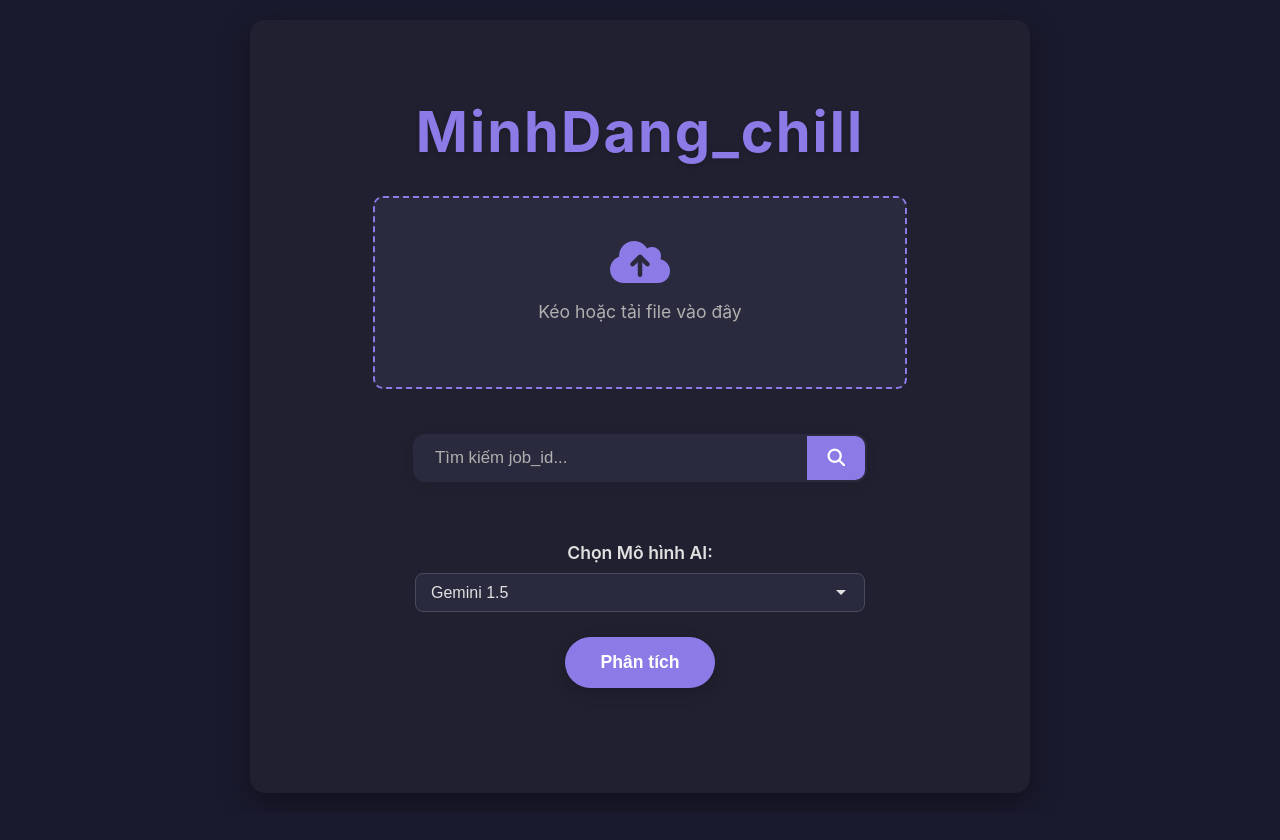
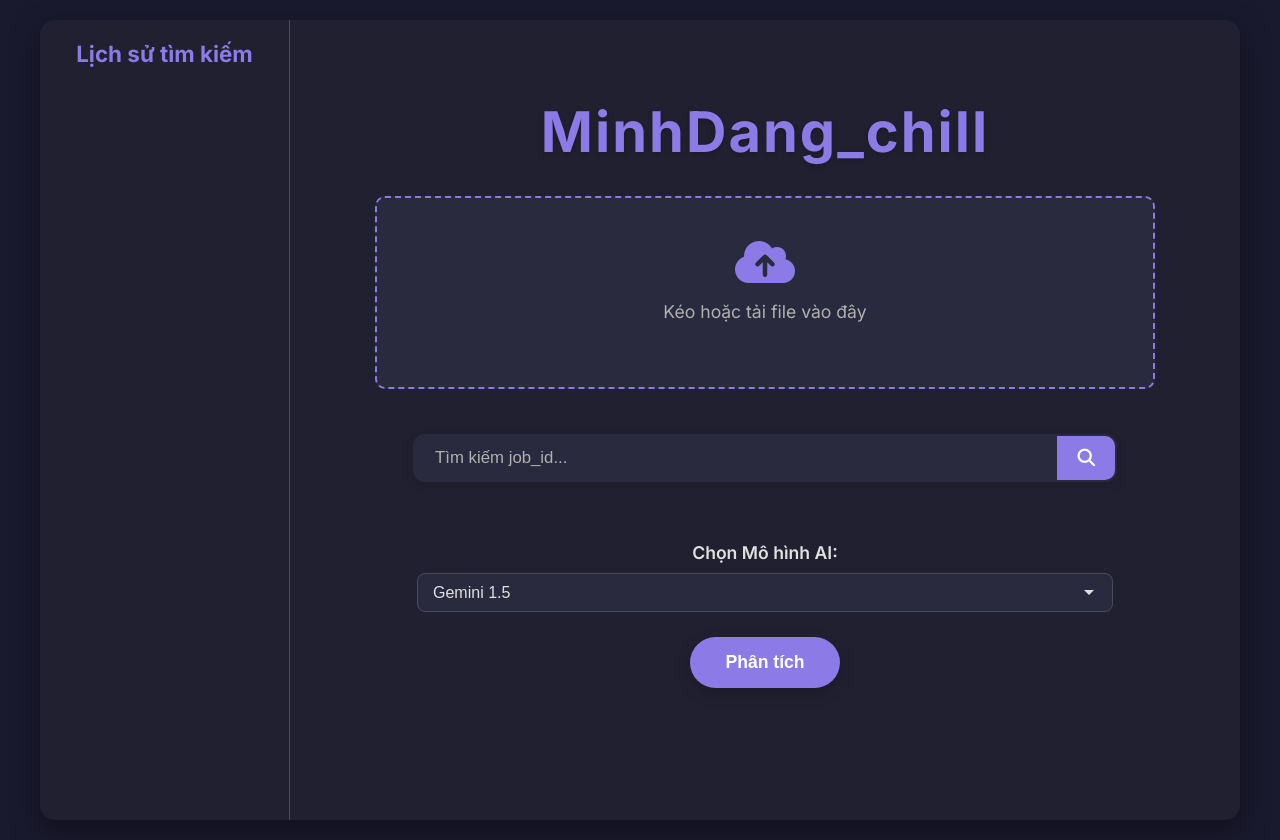
Before and after one commit to MinhDang134/Audio_text, a FastAPI app: page / in a window 1280 px wide. Before the commit the page ends 797 px from the top, so only its background shows below. Run offline with FastAPI, Linux system fonts and the light colour scheme.

Commit message:
update history

```diff
--- a/main.py
+++ b/main.py
@@ -10,10 +10,27 @@ from dotenv import load_dotenv
 from sqlalchemy import select
 import uuid
 import json
+# {
+#   "conversation": [
+#     {
+#       "speaker": "Speaker 1",
+#       "timestamp": "HH:MM:SS",
+#       "utterance": "Câu nói của khách hàng."
+#     },
+#     {
+#       "speaker": "Speaker 2",
+#       "timestamp": "HH:MM:SS",
+#       "utterance": "Câu nói của nhân viên chăm sóc khách hàng."
+#     },
+#     // ... các câu nói khác
+#   ],
+#   "summary": "Tóm tắt cuộc hội thoại (nếu có yêu cầu thêm)",
+#   "sentiment": "Phân tích cảm xúc chung (nếu có yêu cầu thêm)"
+# }
 
 
 from audio.database import get_session, engine
-from audio.models import audiot
+from audio.models import audiot, history
 
 load_dotenv()
 app = FastAPI()
@@ -37,26 +54,6 @@ except Exception as e:
     model_hai = None
 
 prompt_instructions = """
-Bạn là một trợ lý phân tích cuộc gọi. Hãy phân tích cuộc hội thoại được cung cấp và trả về kết quả dưới dạng JSON theo cấu trúc sau:
-
-{
-  "conversation": [
-    {
-      "speaker": "Speaker 1",
-      "timestamp": "HH:MM:SS",
-      "utterance": "Câu nói của khách hàng."
-    },
-    {
-      "speaker": "Speaker 2",
-      "timestamp": "HH:MM:SS",
-      "utterance": "Câu nói của nhân viên chăm sóc khách hàng."
-    },
-    // ... các câu nói khác
-  ],
-  "summary": "Tóm tắt cuộc hội thoại (nếu có yêu cầu thêm)",
-  "sentiment": "Phân tích cảm xúc chung (nếu có yêu cầu thêm)"
-}
-
 *câu hỏi 1:* viết chi tiết toàn bộ cuộc hội thoại ra , chia ra người khách hàng là speaker 1 , còn nhân viên chăm sóc khách hàng là speaker 2 , phân tích chuẩn từng câu từng chữ nhất có thể , và hiển thị luôn thời gian đối tượng nói từng câu
 """
 
@@ -83,8 +80,7 @@ async def read_root(request: Request):
 
 
 @app.post("/analyze")
-async def analyze_audio(background_tasks: BackgroundTasks, ai_model: str = Form(...),
-                        audio_file: UploadFile = File(...)):
+async def analyze_audio(background_tasks: BackgroundTasks, ai_model: str = Form(...),audio_file: UploadFile = File(...)):
     if model is None:
         raise HTTPException(status_code=500, detail="Mô hình AI chưa được khởi tạo.")
     if not audio_file:
@@ -92,7 +88,7 @@ async def analyze_audio(background_tasks: BackgroundTasks, ai_model: str = Form(
     if not ai_model:
         raise HTTPException(status_code=500, detail="Chưa chọn mô hình AI.")
 
-    # Tạo job_id trực tiếp kiểu UUID
+
     job_id = uuid.uuid4()
     analysis_jobs[str(job_id)] = {"status": "PROCESSING", "report": None}
 
@@ -125,22 +121,6 @@ async def analyze_audio(background_tasks: BackgroundTasks, ai_model: str = Form(
             raise HTTPException(status_code=500, detail="Chương trình lỗi rồi ")
 
         report_text = response.text
-        # try:
-        #     # Cố gắng parse chuỗi report_text thành đối tượng JSON
-        #     report_data = json.loads(report_text)
-        #     # Nếu parse thành công, bạn có thể sử dụng report_data ở đây
-        #     # Ví dụ: report_data["conversation"]
-        #     # Để lưu vào DB hoặc gửi qua webhook, bạn có thể chuyển ngược lại thành chuỗi JSON
-        #     report_text = json.dumps(report_data, ensure_ascii=False, indent=2)  # Định dạng lại cho đẹp
-        # except json.JSONDecodeError as e:
-        #     print(f"[{job_id}] Lỗi khi phân tích JSON từ phản hồi của AI: {e}")
-        #     print(f"[{job_id}] Phản hồi gốc: {report_text[:500]}...")  # In ra một phần của phản hồi để debug
-        #     # Xử lý lỗi: có thể trả về lỗi hoặc lưu chuỗi gốc vào DB
-        #     report_text = report_text  # Giữ nguyên chuỗi gốc nếu không thể parse
-        #     analysis_jobs[str(job_id)]["status"] = "AI_REPORT_PARSE_FAILED"
-        #     analysis_jobs[str(job_id)]["error"] = f"AI response not valid JSON: {str(e)}"
-        #     # Bạn có thể muốn raise HTTPException ở đây hoặc có một cơ chế báo lỗi khác
-
 
         analysis_jobs[str(job_id)]["status"] = "Thành Công"
         analysis_jobs[str(job_id)]["report"] = report_text
@@ -155,7 +135,15 @@ async def analyze_audio(background_tasks: BackgroundTasks, ai_model: str = Form(
                     report=report_text,
                     model_ai=ai_model
                 )
+                analysis_result_history = history(
+                    job_id=job_id,
+                    status=analysis_jobs[str(job_id)]["status"],
+                    source_file=audio_file.filename,
+                    report=report_text,
+                    model_ai=ai_model
+                )
                 session.add(analysis_result)
+                session.add(analysis_result_history)
         except Exception as db_e:
             print(f"[{job_id}] Lỗi khi lưu vào cơ sở dữ liệu: {db_e}")
             analysis_jobs[str(job_id)]["status"] = "DB_SAVE_FAILED"
@@ -185,6 +173,7 @@ async def analyze_audio(background_tasks: BackgroundTasks, ai_model: str = Form(
                 report= " ",
                 model_ai=ai_model
             )
+
             session.add(analysis_result)
         raise HTTPException(status_code=500, detail=str(e))
     finally:
--- a/static/style.css
+++ b/static/style.css
@@ -1,3 +1,5 @@
+@import url('https://fonts.googleapis.com/css2?family=Inter:wght@300;400;600;700&display=swap');
+
 body {
     background-color: #1a1a2e;
     color: #e0e0e0;
@@ -5,23 +7,76 @@ body {
     margin: 0;
     display: flex;
     justify-content: center;
-    align-items: center;
+    align-items: flex-end;
     min-height: 100vh;
+    box-sizing: border-box;
     padding: 20px;
+}
+
+.app-wrapper {
+    display: flex;
+    width: 100%;
+    height: 100vh;
     box-sizing: border-box;
+    max-width: 1200px;
+    margin: 0;
+    border-radius: 15px;
+    overflow: hidden;
+    box-shadow: 0 10px 30px rgba(0, 0, 0, 0.4);
+}
+
+.history-sidebar {
+    width: 250px;
+    background-color: #202030;
+    padding: 20px;
+    border-right: 1px solid #4a4a5c;
+    overflow-y: auto;
+    box-sizing: border-box;
+    flex-shrink: 0;
+}
+
+.history-sidebar h2 {
+    margin-top: 0;
+    font-size: 1.4em;
+    color: #8c7ae6;
+    margin-bottom: 20px;
+    text-align: center;
+}
+
+.history-list {
+    list-style: none;
+    padding: 0;
+    margin: 0;
+}
+
+.history-list li {
+    margin-bottom: 8px;
+}
+
+.history-list a {
+    text-decoration: none;
+    color: #e0e0e0;
+    display: block;
+    padding: 10px 15px;
+    border-radius: 8px;
+    transition: background-color 0.2s ease, color 0.2s ease;
+    background-color: #2a2a3e;
+}
+
+.history-list a:hover {
+    background-color: #35354a;
+    color: #a491f0;
 }
 
 .app-container {
-    width: 100%;
-    max-width: 700px;
+    flex-grow: 1;
+    padding: 40px;
     background-color: #202030;
-    padding: 40px;
-    border-radius: 15px;
-    box-shadow: 0 10px 30px rgba(0, 0, 0, 0.4);
     display: flex;
     flex-direction: column;
     align-items: center;
     text-align: center;
+    box-sizing: border-box;
 }
 
 h1 {
@@ -48,7 +103,7 @@ form {
     padding: 40px;
     cursor: pointer;
     width: 80%;
-    max-width: 450px;
+    max-width: 700px;
     transition: all 0.3s ease;
     display: flex;
     flex-direction: column;
@@ -149,31 +203,6 @@ form {
     background: #a491f0;
 }
 
-
-@media (max-width: 768px) {
-    h1 {
-        font-size: 2.5em;
-    }
-
-    .app-container {
-        padding: 30px;
-        margin: 15px;
-    }
-
-    #file-label {
-        width: 90%;
-        padding: 30px;
-    }
-
-    #submit-btn {
-        padding: 12px 25px;
-        font-size: 1em;
-    }
-}
-
-@import url('https://fonts.googleapis.com/css2?family=Inter:wght@300;400;600;700&display=swap');
-
-
 .model-selection {
     display: flex;
     flex-direction: column;
@@ -181,7 +210,8 @@ form {
     gap: 10px;
     margin-top: 15px;
     width: 80%;
-    max-width: 450px;
+    max-width: 700px;
+
 }
 
 .model-selection label {
@@ -219,18 +249,11 @@ form {
     box-shadow: 0 0 0 3px rgba(140, 122, 230, 0.3);
 }
 
-
-@media (max-width: 768px) {
-    .model-selection {
-        width: 90%;
-    }
-}
-
 .search-container {
     display: flex;
     margin: 20px auto;
     width: 100%;
-    max-width: 450px;
+    max-width: 700px;
     background-color: #2a2a3e;
     box-shadow: 0 4px 12px rgba(0, 0, 0, 0.08);
     border-radius: 12px;
--- a/templates/index.html
+++ b/templates/index.html
@@ -8,6 +8,13 @@
     <link rel="stylesheet" href="{{ url_for('static', path='/style.css') }}">
 </head>
 <body>
+<div class="app-wrapper">
+    <div class="history-sidebar">
+        <h2>Lịch sử tìm kiếm</h2>
+        <ul id="search-history-list" class="history-list">
+            </ul>
+    </div>
+
     <div class="app-container">
         <h1>MinhDang_chill</h1>
 
@@ -37,6 +44,7 @@
         <p id="status"></p>
         <pre id="result-container" style="display:none;"></pre>
     </div>
+</div>
 
 <script>
     const form = document.getElementById('upload-form');
@@ -49,7 +57,52 @@
     const aiModelSelect = document.getElementById('ai-model');
     const searchInput = document.getElementById('search-input');
     const searchButton = document.getElementById('search-button');
+    const searchHistoryList = document.getElementById('search-history-list');
 
+    // Hàm để tải lịch sử tìm kiếm từ Local Storage
+    function loadSearchHistory() {
+        const history = JSON.parse(localStorage.getItem('searchHistory')) || [];
+        searchHistoryList.innerHTML = ''; // Xóa lịch sử hiện tại
+        history.forEach(item => {
+            addSearchHistoryItem(item, false); // Thêm từng mục vào danh sách
+        });
+    }
+
+    // Hàm để lưu lịch sử tìm kiếm vào Local Storage
+    function saveSearchHistory(item) {
+        const history = JSON.parse(localStorage.getItem('searchHistory')) || [];
+        // Giới hạn số lượng mục trong lịch sử (ví dụ: 10 mục)
+        if (!history.includes(item)) { // Chỉ thêm nếu chưa có trong lịch sử
+            history.unshift(item); // Thêm vào đầu danh sách
+            if (history.length > 10) {
+                history.pop(); // Xóa mục cũ nhất nếu vượt quá giới hạn
+            }
+            localStorage.setItem('searchHistory', JSON.stringify(history));
+            addSearchHistoryItem(item, true); // Thêm vào giao diện ngay lập tức
+        }
+    }
+
+    // Hàm để thêm một mục vào danh sách lịch sử tìm kiếm trên giao diện
+    function addSearchHistoryItem(item, prepend = true) {
+        const listItem = document.createElement('li');
+        const link = document.createElement('a');
+        link.href = '#';
+        link.textContent = item;
+        link.onclick = (e) => {
+            e.preventDefault();
+            searchInput.value = item;
+            searchButton.click();
+        };
+        listItem.appendChild(link);
+        if (prepend) {
+            searchHistoryList.prepend(listItem); // Thêm vào đầu danh sách
+        } else {
+            searchHistoryList.appendChild(listItem); // Thêm vào cuối danh sách (khi tải)
+        }
+    }
+
+    // Tải lịch sử khi trang được tải
+    document.addEventListener('DOMContentLoaded', loadSearchHistory);
 
     fileInput.addEventListener('change', () => {
         if (fileInput.files.length > 0) {
@@ -68,14 +121,13 @@
 
             try {
                 const response = await fetch(`/status/${searchTerm}`);
-
                 const result = await response.json();
-
 
                 if (response.ok) {
                     resultContainer.textContent = JSON.stringify(result, null, 2);
                     resultContainer.style.display = 'block';
                     statusElement.textContent = `Tìm kiếm hoàn tất cho job_id: ${searchTerm}`;
+                    saveSearchHistory(searchTerm); // Lưu vào lịch sử sau khi tìm kiếm thành công
                 } else {
                     throw new Error(result.detail || 'Không tìm thấy hoặc có lỗi từ server.');
                 }
@@ -95,7 +147,6 @@
             searchButton.click();
         }
     });
-
 
     form.addEventListener('submit', async (e) => {
         e.preventDefault();
@@ -120,6 +171,7 @@
                 resultContainer.textContent = result.report;
                 resultContainer.style.display = 'block';
                 statusElement.textContent = 'Phân tích hoàn tất!';
+
             } else {
                 throw new Error(result.detail || 'Lỗi không xác định từ server.');
             }
--- a/test.py
+++ b/test.py
@@ -6,7 +6,7 @@
 # from fastapi import HTTPException
 #
 # def minhdangtext():
-#     job_id  = "7e9dc794-2642-4a17-8429-cb7ceb07454b"
+#     job_id  = "793f39df-1529-4acb-919d-f8c742dff9f6"
 #     try:
 #         minhdang_chill = get_job_status(job_id)
 #         if minhdang_chill:
```
Also changed, not shown: other parts of static/style.css (+73 -1 lines), audio/models.py (+9 -0 lines). Lines whose indentation alone changed are shown as unchanged.
